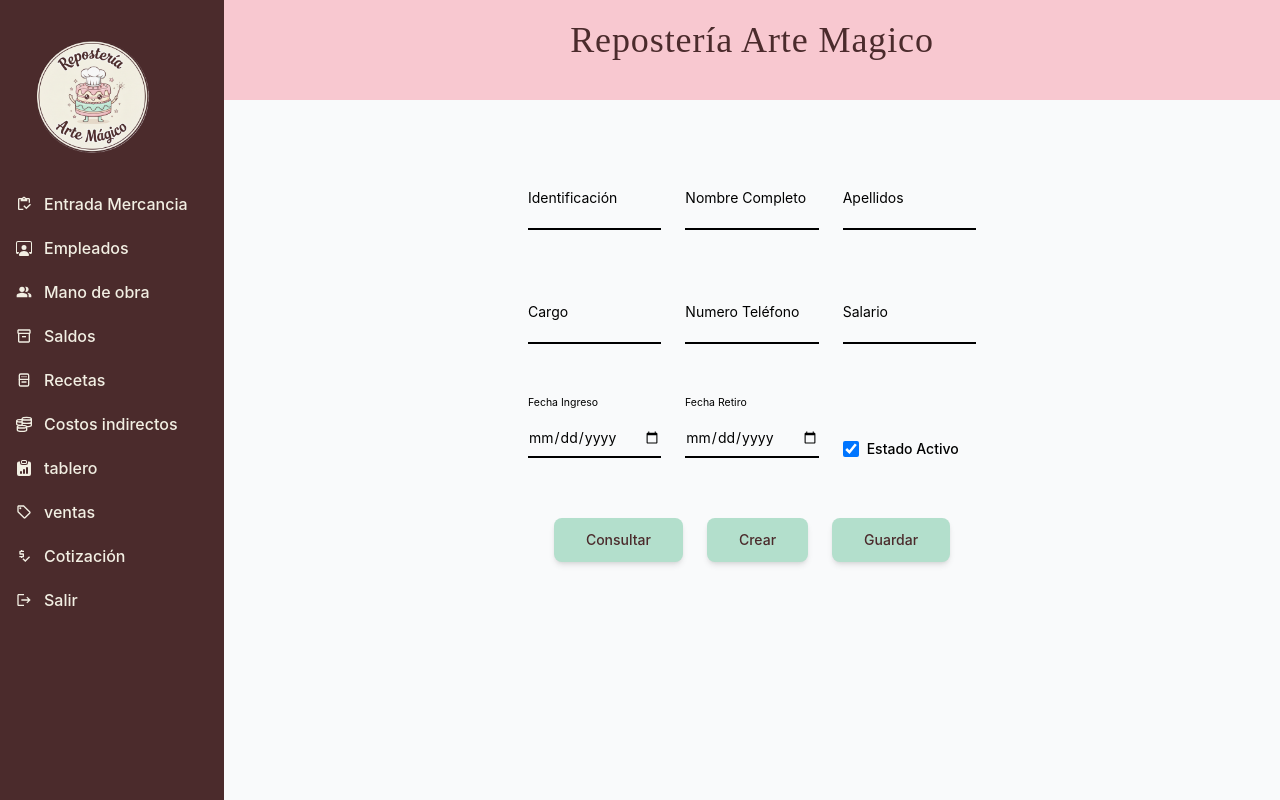
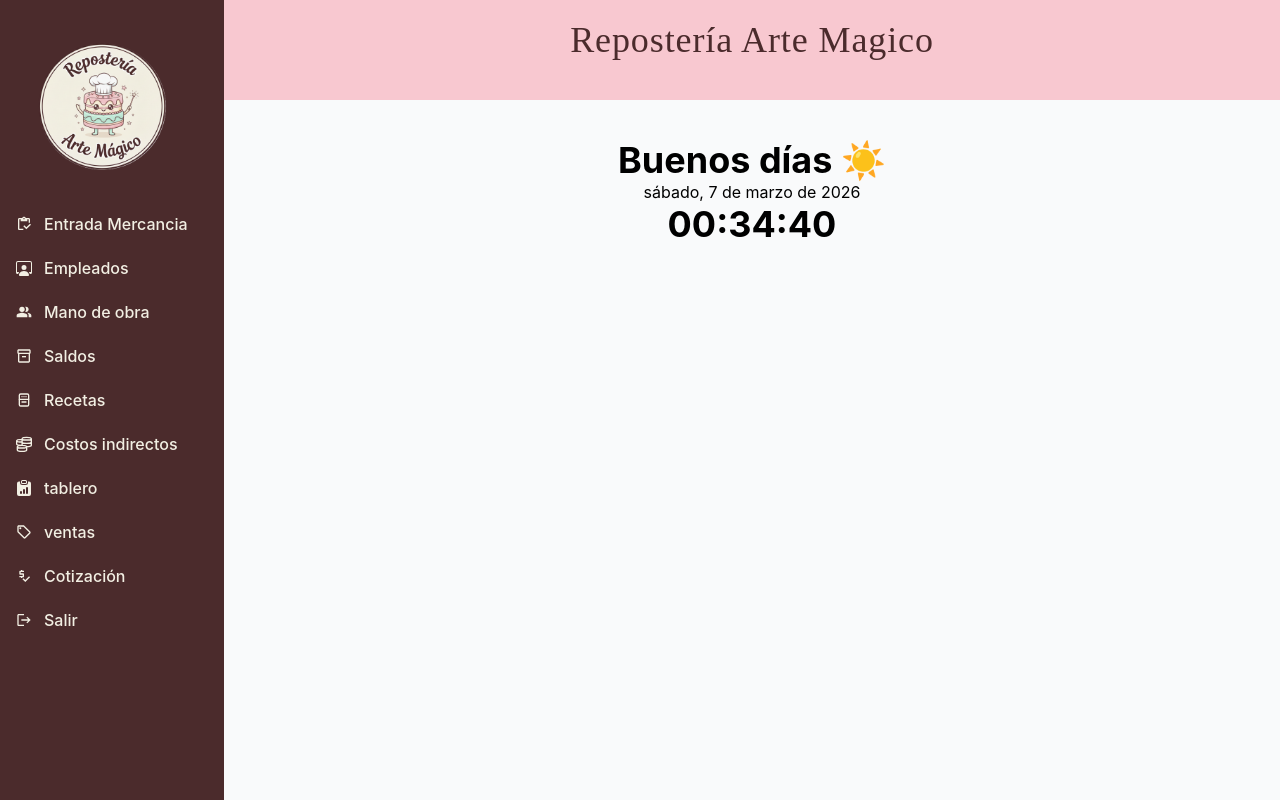
Before and after one commit to LJAgudelo/ERP_Reposteria_Arte_Magico, a React (Vite) app: page / in a window 1280 px wide. Built offline with nearby package versions, Linux system fonts and the light colour scheme.

Commit message:
Se crea un reloj para usar en la pag de control de empleados

```diff
--- a/src/App.jsx
+++ b/src/App.jsx
@@ -1,9 +1,4 @@
-
-import Empleados from "./assets/pages/Empleados.jsx"
-
-
-
-
+import ControlPersonal from "./assets/pages/ControlPersonal"
 
 
 function App() {
@@ -11,7 +6,7 @@ function App() {
 
   return (
     <>
-    <Empleados />
+<ControlPersonal />
 
 
     </>
--- a/src/assets/components/layout/Sidebar.jsx
+++ b/src/assets/components/layout/Sidebar.jsx
@@ -18,13 +18,13 @@ const Sidebar = () => {
           <ul className="space-y-1 font-medium">
             <li>
               <Link to="/" className="flex items-center p-1  rounded-lg  ">
-                <img src={logo} alt="Logo" className="w-40 rounded-sm" />
+                <img src={logo} alt="Logo" className="w-45 rounded-sm" />
               </Link>
             </li>
             <li>
               <Link
                 to="/"
-                className="flex items-center p-2 rounded-lg dark:text-black hover:bg-green-700 ">
+                className="flex items-center p-2 rounded-lg dark:text-black hover:bg-[var(--createdcoffe)]">
                 <MdOutlineInventory className="text-[var(--createdLetter)]" />
                 <span className="flex-1 ms-3 whitespace-nowrap text-[var(--createdLetter)]">
                                Entrada Mercancia
@@ -34,7 +34,7 @@ const Sidebar = () => {
             <li>
               <Link
                 to="/"
-                className="flex items-center p-2 rounded-lg dark:text-black hover:bg-green-700 "
+                className="flex items-center p-2 rounded-lg dark:text-black hover:bg-[var(--createdcoffe)] "
               >
                 <BsPersonWorkspace className="text-[var(--createdLetter)]" />
                 <span className="flex-1 ms-3 whitespace-nowrap text-[var(--createdLetter)]">
@@ -46,7 +46,7 @@ const Sidebar = () => {
               <li>
               <Link
                 to="/"
-                className="flex items-center p-2 rounded-lg dark:text-black hover:bg-green-700 "
+                className="flex items-center p-2 rounded-lg dark:text-black hover:bg-[var(--createdcoffe)] "
               >
                 <MdPeopleAlt className="text-[var(--createdLetter)]" />
                 <span className="flex-1 ms-3 whitespace-nowrap text-[var(--createdLetter)]">
@@ -58,7 +58,7 @@ const Sidebar = () => {
               <li>
                 <Link
                   to="/"
-                  className="flex items-center p-2 rounded-lg dark:text-black hover:bg-green-700 "
+                  className="flex items-center p-2 rounded-lg dark:text-black hover:bg-[var(--createdcoffe)] "
                 >
                   <MdOutlineInventory2 className="text-[var(--createdLetter)]" />
                   <span className="flex-1 ms-3 whitespace-nowrap text-[var(--createdLetter)]">
@@ -71,7 +71,7 @@ const Sidebar = () => {
               <li>
                 <Link
                   to="/"
-                  className="flex items-center p-2 rounded-lg dark:text-black hover:bg-green-700 "
+                  className="flex items-center p-2 rounded-lg dark:text-black hover:bg-[var(--createdcoffe)] "
                 >
                   <TbCooker className="text-[var(--createdLetter)]" />
                   <span className="flex-1 ms-3 whitespace-nowrap text-[var(--createdLetter)]">
@@ -84,7 +84,7 @@ const Sidebar = () => {
             <li>
               <Link
                 to="/"
-                className="flex items-center p-2 rounded-lg dark:text-black hover:bg-green-700 "
+                className="flex items-center p-2 rounded-lg dark:text-black hover:bg-[var(--createdcoffe)] "
               >
                 <GrMoney className="text-[var(--createdLetter)]" />
                 <span className="flex-1 ms-3 whitespace-nowrap text-[var(--createdLetter)]">
@@ -109,7 +109,7 @@ const Sidebar = () => {
             <li>
               <Link
                 to="/"
-                className="flex items-center p-2 rounded-lg dark:text-black hover:bg-green-700 "
+                className="flex items-center p-2 rounded-lg dark:text-black hover:bg-[var(--createdcoffe)] "
               >
                 <MdOutlineSell className="text-[var(--createdLetter)]" />
                 <span className="flex-1 ms-3 whitespace-nowrap text-[var(--createdLetter)]">
@@ -121,7 +121,7 @@ const Sidebar = () => {
             <li>
               <Link
                 to="/"
-                className="flex items-center p-2 rounded-lg dark:text-black hover:bg-green-700 "
+                className="flex items-center p-2 rounded-lg dark:text-black hover:bg-[var(--createdcoffe)] "
               >
                 <MdPriceCheck className="text-[var(--createdLetter)]" />
                 <span className="flex-1 ms-3 whitespace-nowrap text-[var(--createdLetter)]">
@@ -133,7 +133,7 @@ const Sidebar = () => {
             <li>
               <Link
                 to="/"
-                className="flex items-center p-2 rounded-lg dark:text-black hover:bg-green-700 "
+                className="flex items-center p-2 rounded-lg dark:text-black hover:bg-[var(--createdcoffe)] "
               >
                 <MdLogout className="text-[var(--createdLetter)]" />
                 <span className="flex-1 ms-3 whitespace-nowrap text-[var(--createdLetter)]">
--- /dev/null
+++ b/src/assets/components/ui/Clock.jsx
@@ -0,0 +1,48 @@
+import { useEffect, useState } from "react";
+
+const Clock = () => {
+  const [time, setTime] = useState(new Date());
+  useEffect(() => {
+    const interval = setInterval(() => {
+        // Actualiza la hora cada segundo
+      setTime(new Date());
+    }, 1000);
+    return () => clearInterval(interval);
+  }, []);
+ // Saludo automático condicionado a la hora del día
+  let greeting = "";
+  const hour = time.getHours();
+
+  if (hour < 12) {
+    greeting = "Buenos días ☀️";
+  } else if (hour < 18) {
+    greeting = "Buenas tardes 🌤️";
+  } else {
+    greeting = "Buenas noches 🌙";
+  }
+  // Formato de hora 24 horas
+  const formattedTime = time.toLocaleTimeString("es-CO", {
+    hour: "2-digit",
+    minute: "2-digit",
+    second: "2-digit",
+    hour12: false,
+  });
+
+  // Formato de fecha
+  const formattedDate = time.toLocaleDateString("es-CO", {
+    weekday: "long",
+    year: "numeric",
+    month: "long",
+    day: "numeric",
+  });
+  return (
+    <div className="text-center flex flex-col text-4xl font-bold">
+        <p>{greeting}</p>
+        <p className="text-base font-normal">{formattedDate}</p>
+      <p>{formattedTime}</p>
+
+    </div>
+  );
+};
+
+export default Clock;
--- /dev/null
+++ b/src/assets/components/ui/FormManoObra.jsx
@@ -0,0 +1,10 @@
+import React from 'react'
+import Clock from './Clock'
+
+const FormManoObra = () => {
+  return (
+    <Clock/>
+  )
+}
+
+export default FormManoObra
--- /dev/null
+++ b/src/assets/pages/ControlPersonal.jsx
@@ -0,0 +1,24 @@
+
+import Sidebar from "../components/layout/Sidebar";
+import Header from "../components/layout/Header";
+import FormManoObra from "../components/ui/FormManoObra";
+
+const ControlPersonal = () => {
+  return (
+    <>
+      <div className="flex min-h-screen bg-gray-50">
+        <Sidebar />
+
+        <div className="flex-1 flex flex-col lg:ml-56">
+          <Header />
+
+          <main className="p-6 mt-4">
+            <FormManoObra />
+          </main>
+        </div>
+      </div>
+    </>
+  );
+};
+
+export default ControlPersonal;
--- a/src/index.css
+++ b/src/index.css
@@ -5,6 +5,7 @@
 @layer base {
     :root {
         --createdGreen: #4b2b2c;
+        --createdcoffe: #956f51;
         --createdLetter: #f2efe3;
         --createdPastel: #f8c8d0;
         --createdmenta: #b3dfcc;
```
